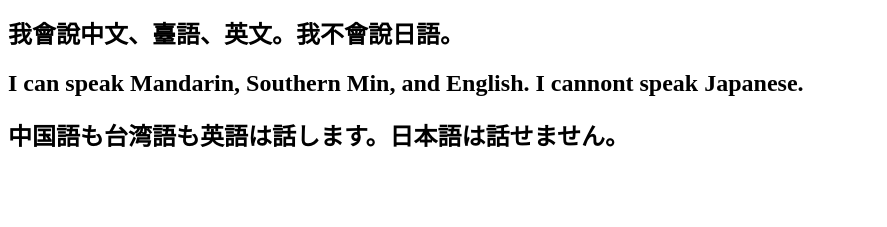
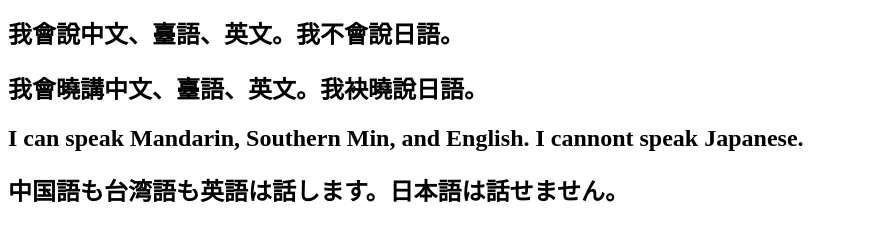
Before and after one commit to Good9tTo9t/hiroongithub.github.io, a plain HTML site: page index.html in a window 1280 px wide. Shown: the part 605-832 px from the top of the page, without its empty margins (0-887 px from the left). Before the commit the page ends 800 px from the top, so only its background shows below. Drawn offline with nearby package versions, Linux system fonts and the light colour scheme.

Commit message:
UPDATE LANGUAGE

```diff
--- a/index.html
+++ b/index.html
@@ -57,7 +57,8 @@
     <button onclick="toggleMode()"><b>Dark Mode</b></button></a>
     <b>
 
-    <h2> 我會說中文、臺語、英文。我不會說日語。<h2>
-    <h2> I can speak Mandarin, Southern Min, and English. I cannont speak Japanese. <h2>
-    <h2>中国語も台湾語も英語は話します。日本語は話せません。
+        <h2> 我會說中文、臺語、英文。我不會說日語。<h2>
+        <h2> 我會曉講中文、臺語、英文。我袂曉說日語。<h2>
+        <h2> I can speak Mandarin, Southern Min, and English. I cannont speak Japanese. <h2>
+        <h2>中国語も台湾語も英語は話します。日本語は話せません。
 </body>
```
